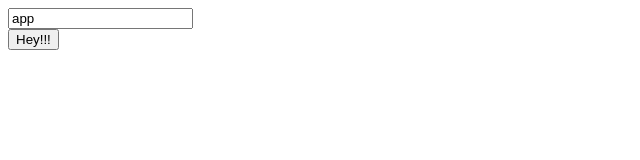
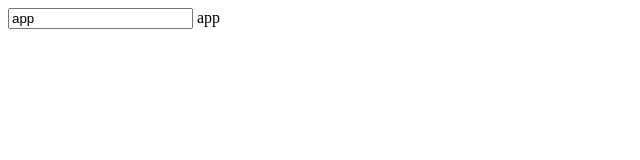
Before and after one commit to sotiriskarageorgopoulos/angularLesseon, an Angular app: page / in a window 1280 px wide. Shown: the top 160 px of the page, without its empty margins (0-640 px from the left). Built offline with nearby package versions, Linux system fonts and the light colour scheme.

Commit message:
Two Ways Data Binding I

```diff
--- a/src/app/app.component.html
+++ b/src/app/app.component.html
@@ -1,3 +1,2 @@
-<input type="text" [value]="myVariable" [disabled]="myDisabled"> <!-- source to target -> [] -->
-<br>
-<button (click)=" callMyFunc()">Hey!!!</button>
+<input type="text" [value]="myVariable" (input)="updateValue($event)"> <!--Two-ways Data Binding I-->
+{{myVariable}}
--- a/src/app/app.component.ts
+++ b/src/app/app.component.ts
@@ -13,12 +13,13 @@ export class AppComponent {
   myVariable = "app"
 
   constructor() {
-    this.myDisabled
-    this.myVariable
+
   }
 
-  callMyFunc() {
-    console.log("Called Succesfully!!!")
-    this.myDisabled = !this.myDisabled
+  updateValue(event)
+  {
+    console.log(event.target.value)
+    this.myVariable = event.target.value
   }
+
 }
```
